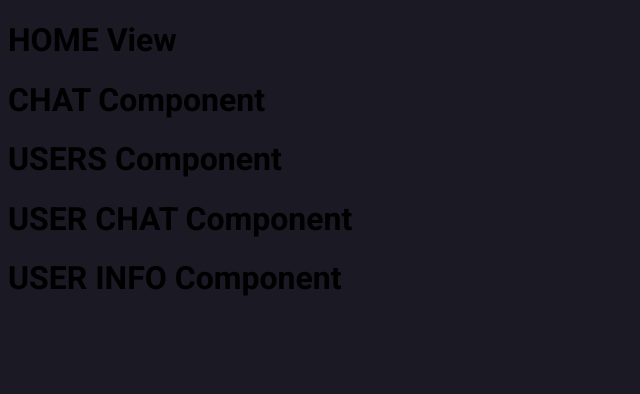
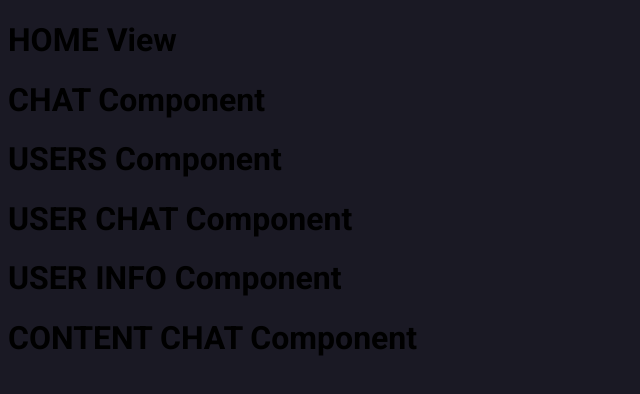
Before and after one commit to marcusviniciusmo/Chat-Bora_Codar_Dev04, a React (Vite) app in the folder frontend/: page / in a window 1280 px wide. Shown: the top 394 px of the page, without its empty margins (0-640 px from the left). Built offline with nearby package versions, Linux system fonts and the light colour scheme.

Commit message:
ContentChat component creation

```diff
--- /dev/null
+++ b/frontend/src/components/ContentChat/index.tsx
@@ -0,0 +1,5 @@
+export function ContentChat() {
+  return (
+    <h1>CONTENT CHAT Component</h1>
+  );
+};
--- a/frontend/src/components/UserChat/index.tsx
+++ b/frontend/src/components/UserChat/index.tsx
@@ -1,4 +1,5 @@
 import { UserInfo } from "../UserInfo";
+import { ContentChat } from "../ContentChat";
 
 export function UserChat() {
   return (
@@ -6,6 +7,8 @@ export function UserChat() {
       <h1>USER CHAT Component</h1>
 
       <UserInfo />
+
+      <ContentChat />
     </>
   );
 };
```
